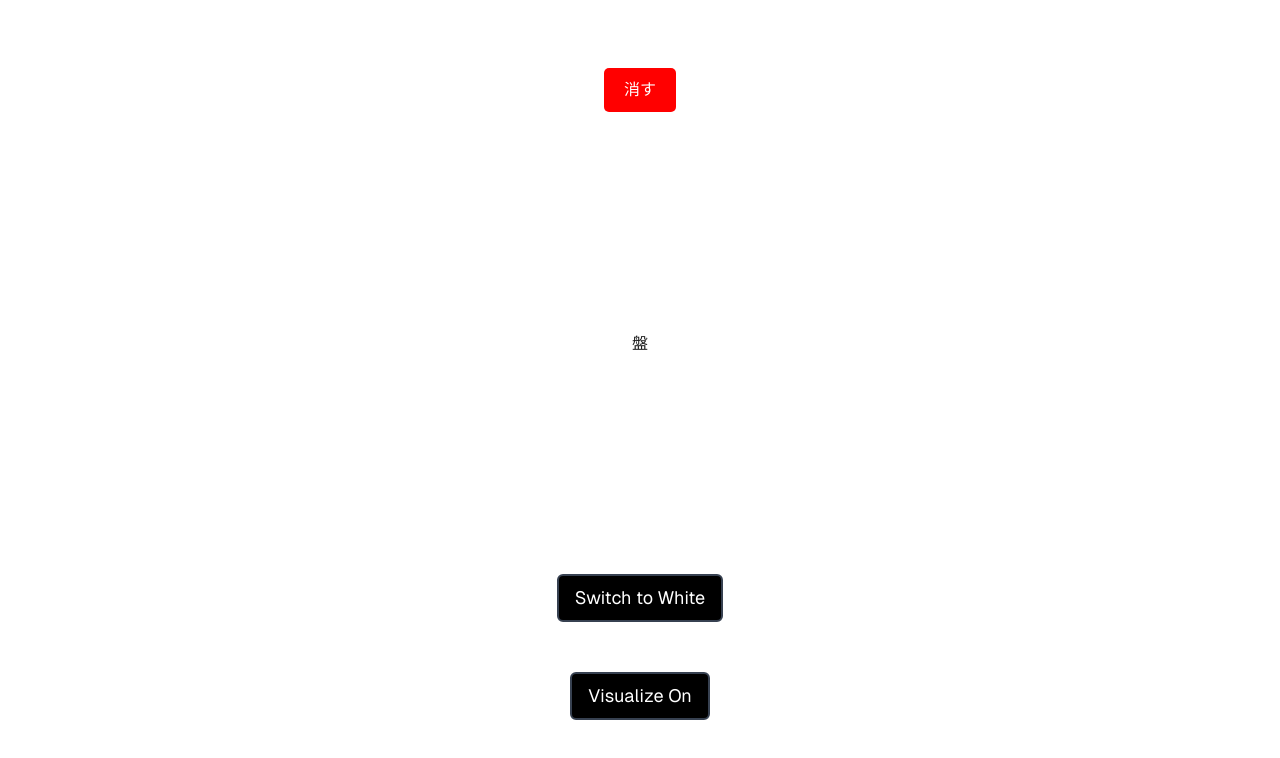
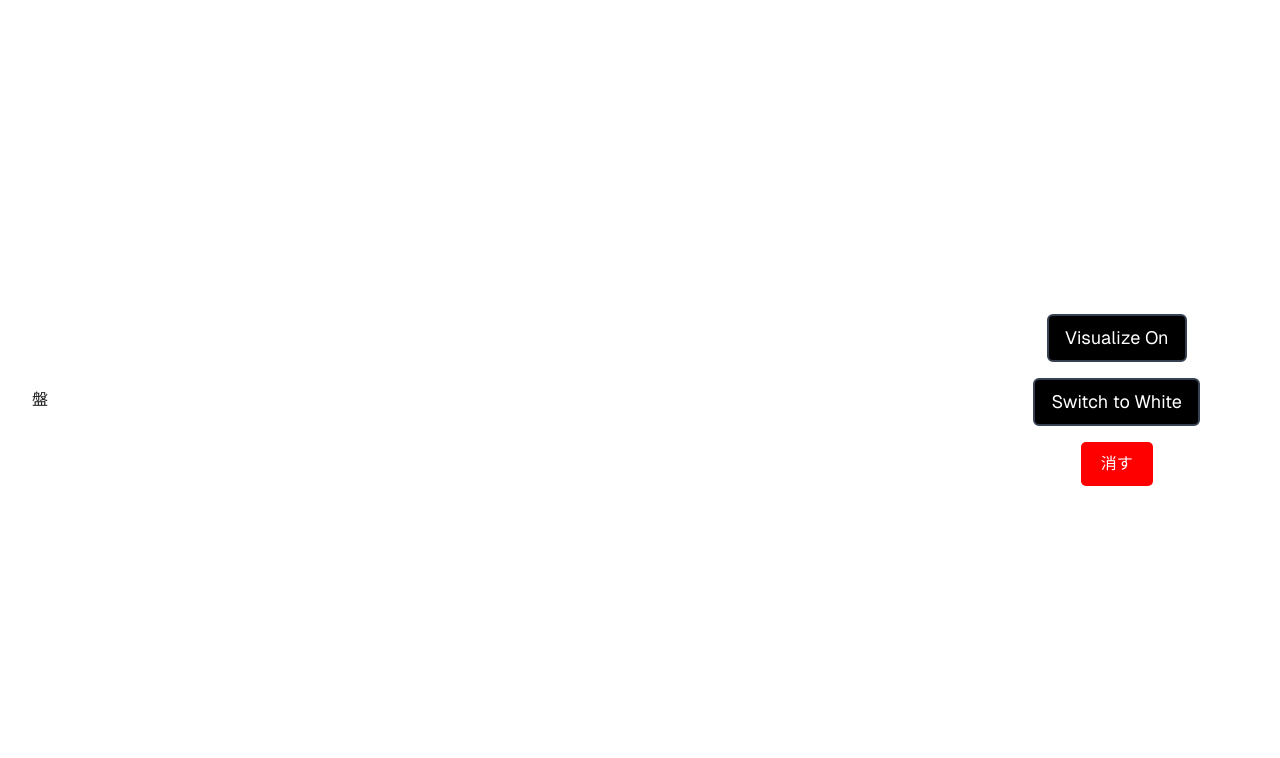
Before and after one commit to u-sho/go-visualizer, a Next.js app: page / in a window 1280 px wide. Shown: the top 758 px of the page. Built offline with nearby package versions, Linux system fonts and the light colour scheme.

Commit message:
ボタン配置が完成

```diff
--- a/src/app/page.tsx
+++ b/src/app/page.tsx
@@ -6,11 +6,19 @@ import Image from "next/image";
 
 export default function Home() {
   return (
-    <div className="grid grid-rows-[20px_1fr_20px] items-center justify-items-center min-h-screen p-8 pb-20 gap-16 sm:p-20 font-[family-name:var(--font-geist-sans)]">
-      <DeleteButton></DeleteButton>
-      <Gameboard></Gameboard>
-      <StoneButton></StoneButton>
-      <VisualButton></VisualButton>
+    <div className="flex flex-col sm:flex-row items-center justify-between min-h-screen p-8 pb-20 gap-16 sm:p-20 font-[family-name:var(--font-geist-sans)]">
+
+      {/* Gameboardを画面の左側に固定 */}
+      <div className="sm:fixed sm:left-8 sm:top-1/2 sm:transform sm:-translate-y-1/2">
+        <Gameboard />
+      </div>
+
+      {/* ボタン群を右に、または小さい画面では下に表示 */}
+      <div className="flex flex-col sm:flex-col gap-4 sm:ml-auto sm:flex-row sm:items-center">
+        <VisualButton />
+        <StoneButton />
+        <DeleteButton />
+      </div>
     </div>
   );
 }
```
